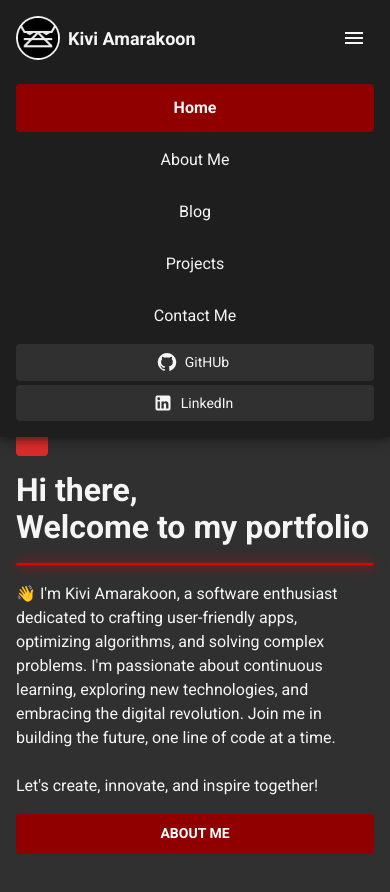
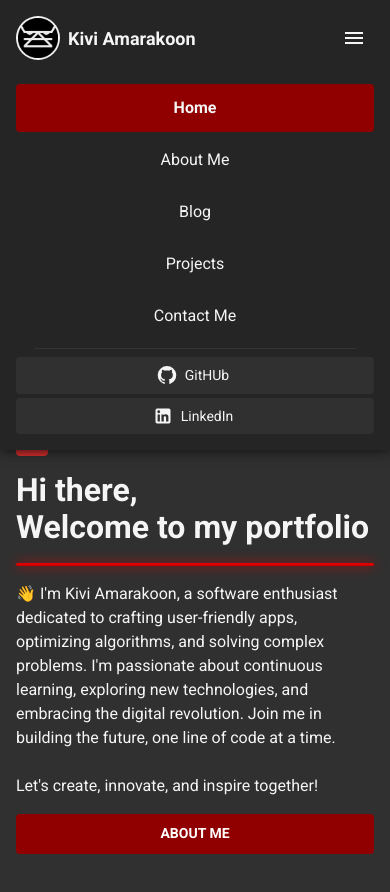
Before and after one commit to kivi98/portfolio-2, a React (Vite) app in the folder frontend/: page / in a window 390 px wide. Both pictures are taken after a click on the button 354 px from the left and 38 px from the top of the page. Shown: the top 892 px of the page. Built offline with nearby package versions, Linux system fonts and the light colour scheme; the HTML template or start-up script is replaced by a standard one.

Commit message:
initial verstion finished(frontend only)

```diff
--- a/frontend/src/components/header/header.jsx
+++ b/frontend/src/components/header/header.jsx
@@ -17,6 +17,7 @@ import MenuIcon from '@mui/icons-material/Menu';
 import useOnClickOutside from './hooks/useOnClickOutside.js';
 import LinkedInIcon from '@mui/icons-material/LinkedIn';
 import GitHubIcon from '@mui/icons-material/GitHub';
+import KDivider from '../common/divider-vertical.jsx';
 
 const Header = () => {
   const location = useLocation();
@@ -145,6 +146,9 @@ const Header = () => {
               onClick={() => activeBtnHandler('/contact-me')}
             ></KNavButton>
           </Link>
+          <Box sx={{ py: 0.5 }}>
+            <KDivider orientation={'horizontal'} width={'90%'} />
+          </Box>
           <Stack direction={'column'} gap={0.5}>
             <Button
               startIcon={<GitHubIcon />}
--- a/frontend/src/pages/home/home.jsx
+++ b/frontend/src/pages/home/home.jsx
@@ -3,11 +3,11 @@ import {
   Button,
   Container,
   Divider,
-  Link,
   Stack,
   Typography,
 } from '@mui/material';
 import test from '../../assets/images/test.png';
+import { Link } from 'react-router-dom';
 
 const Home = () => {
   return (
@@ -77,7 +77,7 @@ const Home = () => {
             <br />
             <span>Let's create, innovate, and inspire together!</span>
           </Typography>
-          <Link>
+          <Link to={'/about-me'}>
             <Button
               sx={{
                 backgroundColor: 'secondary.main',
--- a/frontend/src/theme/theme.jsx
+++ b/frontend/src/theme/theme.jsx
@@ -4,7 +4,7 @@ const theme = createTheme({
   palette: {
     primary: {
       dark: '#0D0D0D',
-      dark2: '#1e1e1e',
+      dark2: '#252525',
       main: '#292929',
       light: '#303030',
       light2: '#404040',
```
